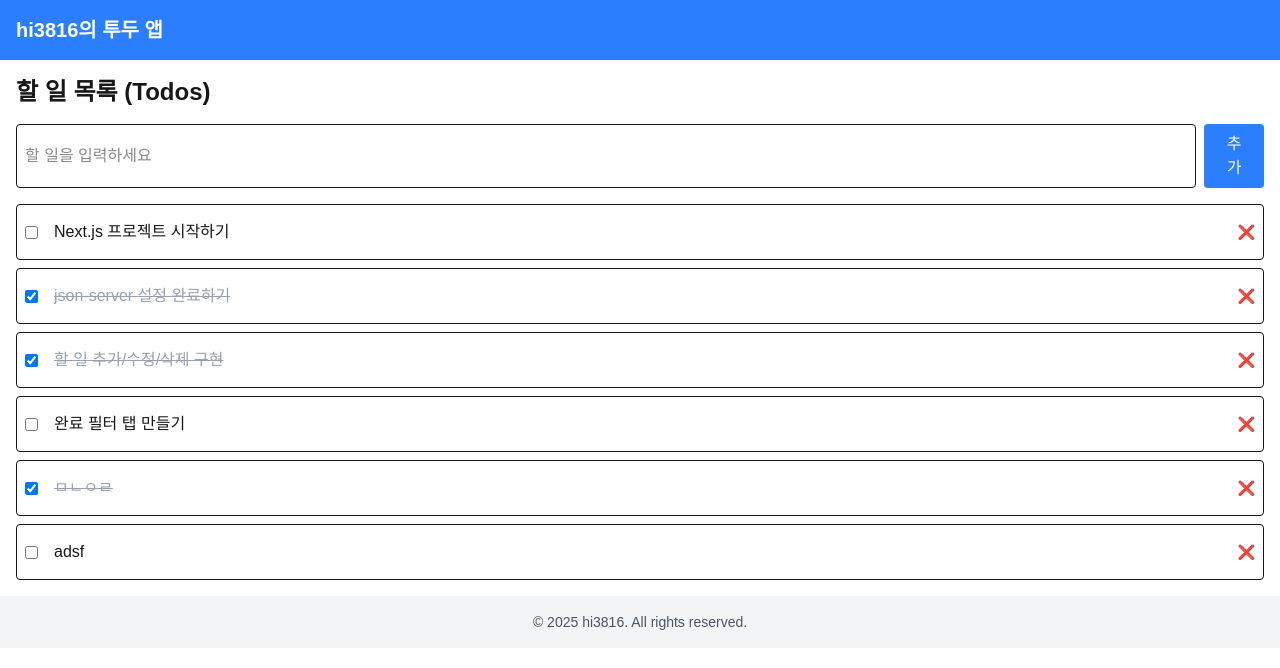
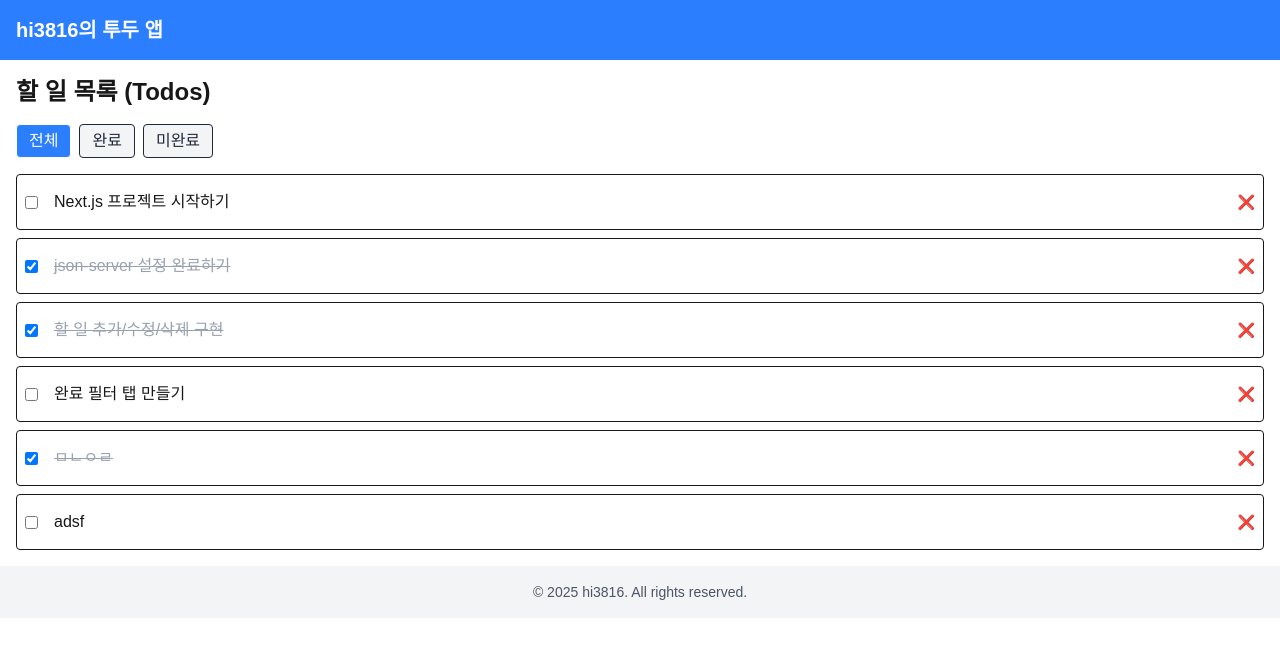
Before and after one commit to hi3816/todo-list-hi3816, a Next.js app: page /todos in a window 1280 px wide. Shown: the top 668 px of the page. Built offline with nearby package versions, Linux system fonts and the light colour scheme; data requests are answered from the project's data file.

Commit message:
feat : 투두 필터 UI 및 기능 구현

```diff
--- a/src/app/todos/page.tsx
+++ b/src/app/todos/page.tsx
@@ -13,6 +13,7 @@ export default function TodoListPage(){
     const { mutate: deleteTodo } = useDeleteTodo();
     const { mutate: toggleTodo } = useToggleTodo();
     const [ input, setInput ] = useState('') //입력 필드의 상태 관리 (C#의 private string title 변수 느낌)
+    const [ filter, setFilter ] = useState<'all' | 'done' | 'todo'>('all')
 
     const handleAdd = () => {
         if (!input.trim()) return
@@ -22,28 +23,34 @@ export default function TodoListPage(){
     if(isLoading) return <p>불러오는 중...</p>
     if(isError) return<p>에러 발생!</p>
 
+    const filterTodos = todos?.filter((todo) => {
+        if (filter === 'all') return true
+        if (filter === 'done' ) return todo.completed
+        if (filter === 'todo' ) return !todo.completed
+    })
+
     return (
         <div className="p-4">
             <h1 className="text-2xl font-bold mb-4">할 일 목록 (Todos)</h1>
-              {/* 할 일 입력창과 추가 버튼 */}
             <div className="flex gap-2 mb-4">
-                <input
-                value={input}
-                onChange={(e) => setInput(e.target.value)} // 입력값이 바뀔 때 상태 업데이트
-                className="border p-2 w-full rounded"
-                placeholder="할 일을 입력하세요"
-                />
-                <button
-                onClick={handleAdd} // 추가 버튼 클릭 시 handleAdd 실행
-                className="bg-blue-500 text-white px-4 py-2 rounded"
-                >
-                추가
-                </button>
+                {(['all', 'done', 'todo'] as const).map((key) => (
+                    <button
+                        key={key}
+                        onClick={()=>setFilter(key)}
+                        className={`px-3 py-1 border rounded
+                            ${filter === key ? 'bg-blue-500 text-white' : 'bg-gray-100 text-gray-800'}
+                            `}
+                    >
+                        {key === 'all' && '전체'}
+                        {key === 'done' && '완료'}
+                        {key === 'todo' && '미완료'}
+                    </button>
+                ))}
             </div>
 
             {/* todos 목록 출력 */}
             <ul className="space-y-2">
-                {todos?.map((todo) => (
+                {filterTodos?.map((todo) => (
                 <li key={todo.id} className="min-h-14 p-2 border rounded flex justify-between items-center">
                     <div className="flex items-center gap-2">
                         <input
```
